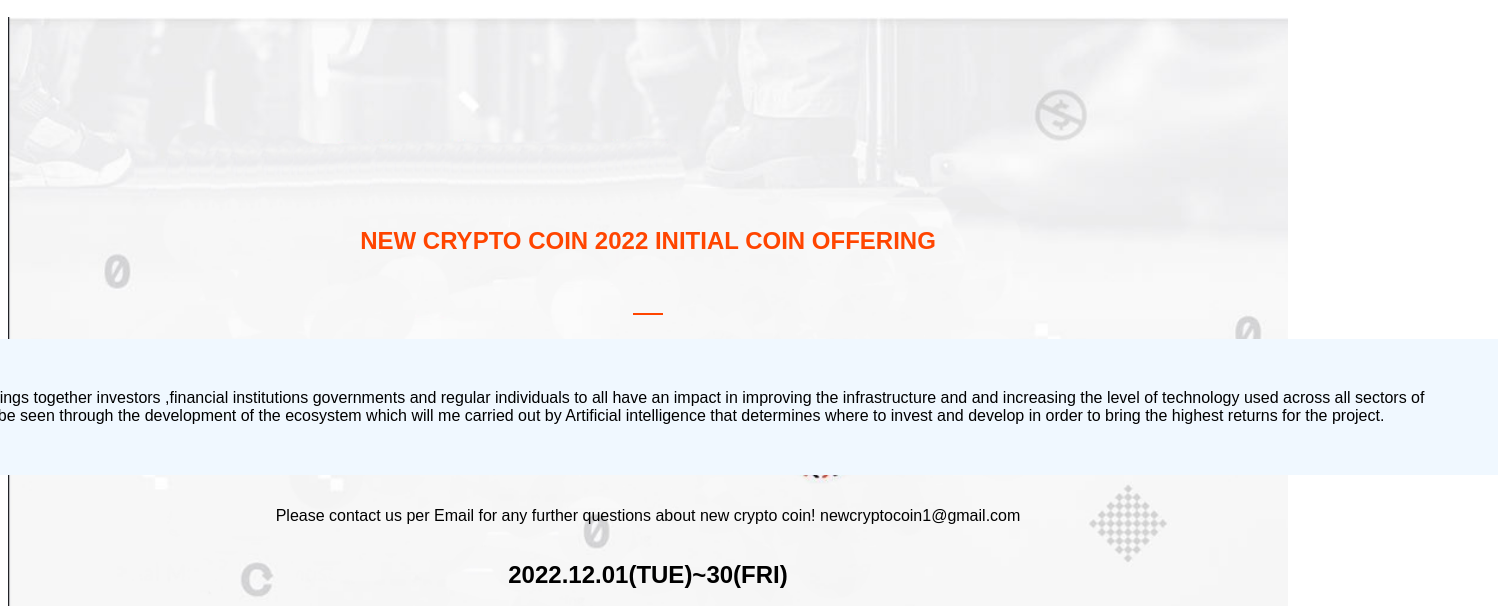
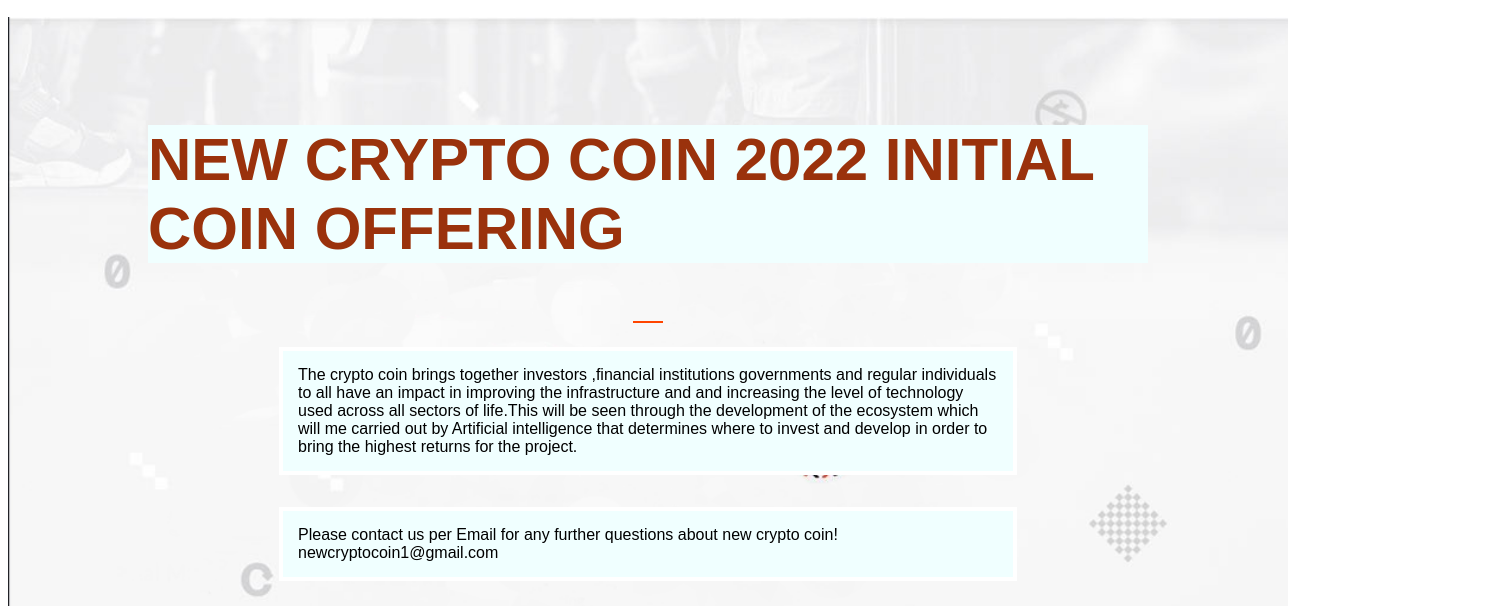
Before and after one commit to PrinceBadru/capstone, a website: page about.html in a window 1280 px wide. Shown: the part 148-754 px from the top of the page, 1498 px wide, since content can reach past the window. Drawn offline with Linux system fonts and the light colour scheme; a small style sheet from the web is missing.

Commit message:
add about.html alignment fix

```diff
--- a/about.html
+++ b/about.html
@@ -46,12 +46,12 @@
         determines where to invest and develop in order to bring the highest
         returns for the project.
       </p>
-      <p>
+      <p class="crypto-words">
         Please contact us per Email for any further questions about new crypto
         coin! newcryptocoin1@gmail.com
       </p>
-      <h2>2022.12.01(TUE)~30(FRI)</h2>
-      <div id="contact">@ www.fakenewcryptocoin.com</div>
+      <h2 class="crypto-words">2022.12.01(TUE)~30(FRI)</h2>
+      <div id="contact" class="crypto-words">@ www.fakenewcryptocoin.com</div>
     </section>
 
     <section class="ico-section">
--- a/style.css
+++ b/style.css
@@ -299,8 +299,11 @@
   }
 
   .about-heading {
-    color: orangered;
-    margin-bottom: 50px;
+    margin-left: 0;
+    color: rgb(154, 50, 12);
+    font-size: 60px;
+    width: 1000px;
+    background-color: azure;
   }
 
   .submit {
@@ -309,10 +312,11 @@
   }
 
   .crypto-words {
-    width: 1600px;
-    text-align: center;
-    padding: 50px;
-    background-color: aliceblue;
+    margin-left: 0;
+    width: 700px;
+    padding: 15px;
+    border: 4px solid white;
+    background-color: azure;
   }
 
   .speaker-line1 {
```
